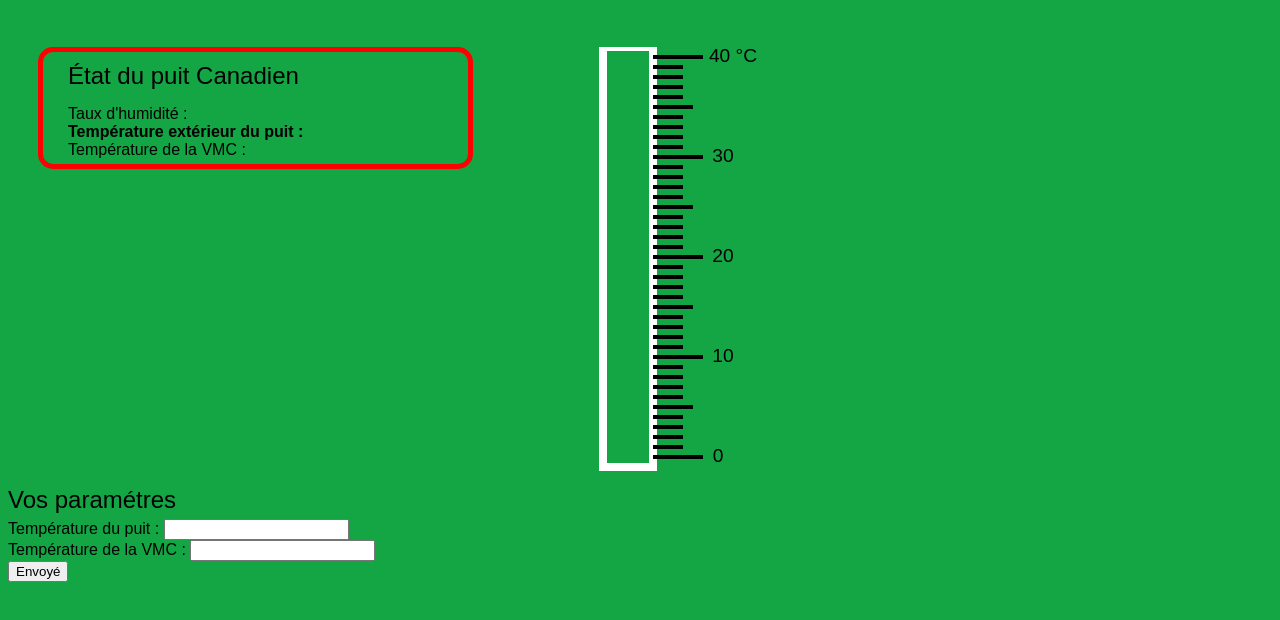
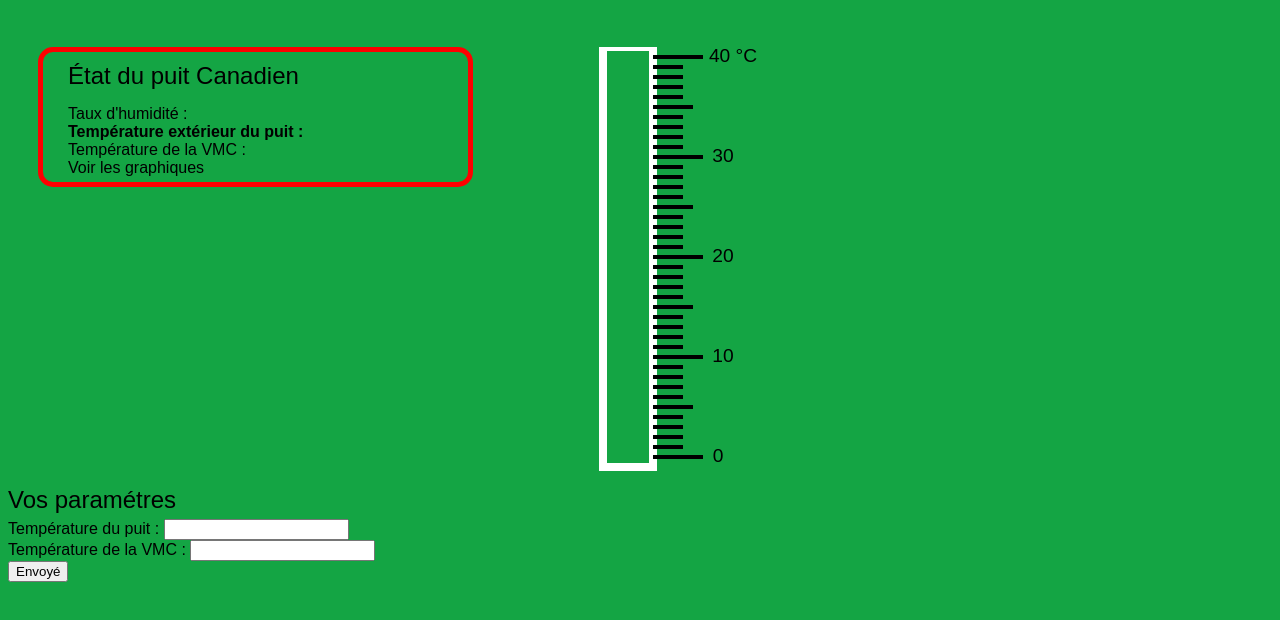
Before and after one commit to lpenaud/puit_canadien, a plain HTML site: page client/index.html in a window 1280 px wide. Shown: the part 104-724 px from the top of the page. Drawn offline with nearby package versions, Linux system fonts and the light colour scheme; no server answers.

Commit message:
Ajout d'un hyperlien vers client/PageGraph.html

```diff
--- a/client/index.html
+++ b/client/index.html
@@ -22,6 +22,7 @@
         <li id="humidity">Taux d'humidité : </li>
         <li id="temperatureWell" class='button'>Température extérieur du puit : </li>
         <li id="temperatureVMC" class='button'>Température de la VMC : </li>
+        <li><a href='./PageGraph.html'>Voir les graphiques</a></li>
     </ul>
 </div>
 
--- a/client/style.css
+++ b/client/style.css
@@ -30,6 +30,11 @@ h1 {
     font-weight: bold;
 }
 
+a {
+    color: black;
+    text-decoration: none;
+}
+
 @media screen and (min-width: 1024px) {
     #information {
         float: left;
@@ -60,6 +65,10 @@ h1 {
         margin-right: -70px;
     }
 
+    a:hover {
+        text-decoration: underline;
+    }
+
 }
 
 @media screen and (max-width: 1024px) {
```
